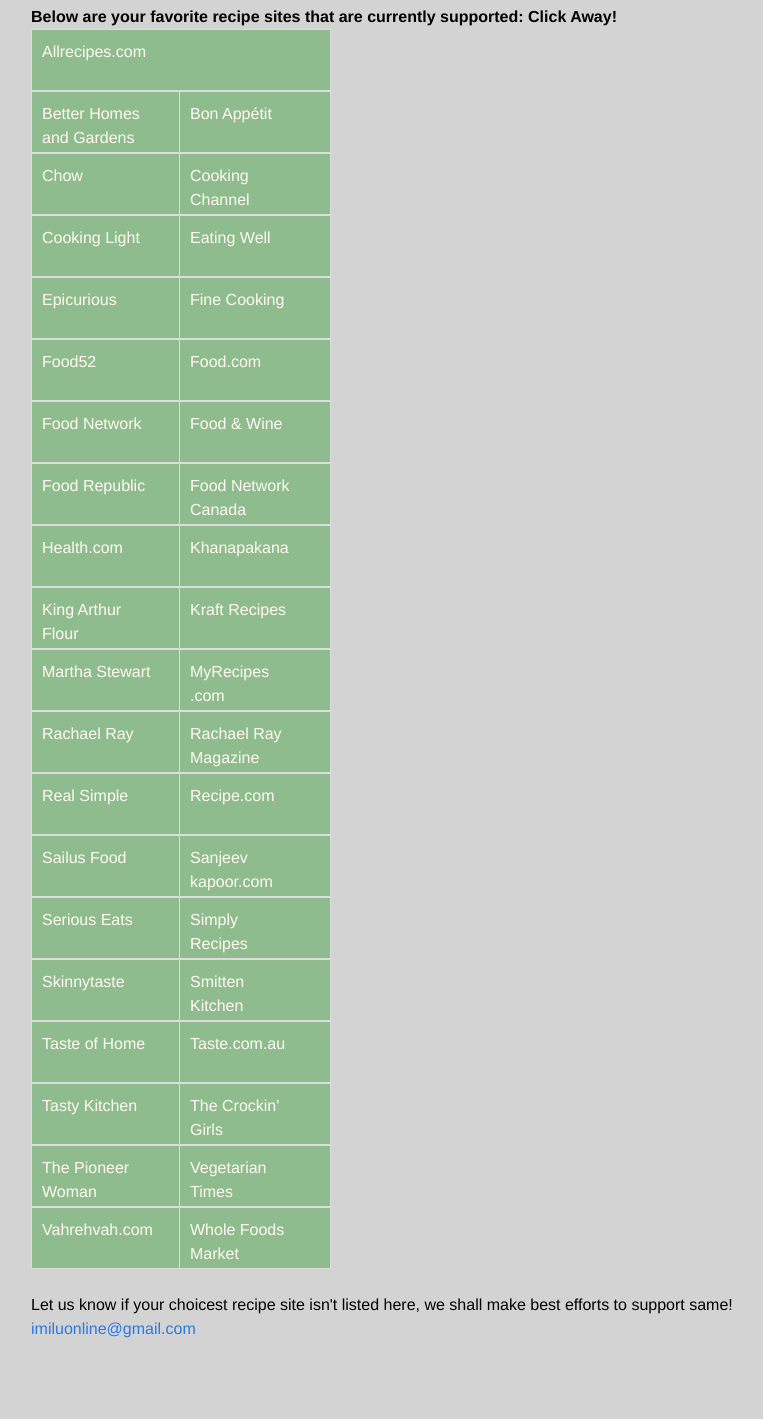
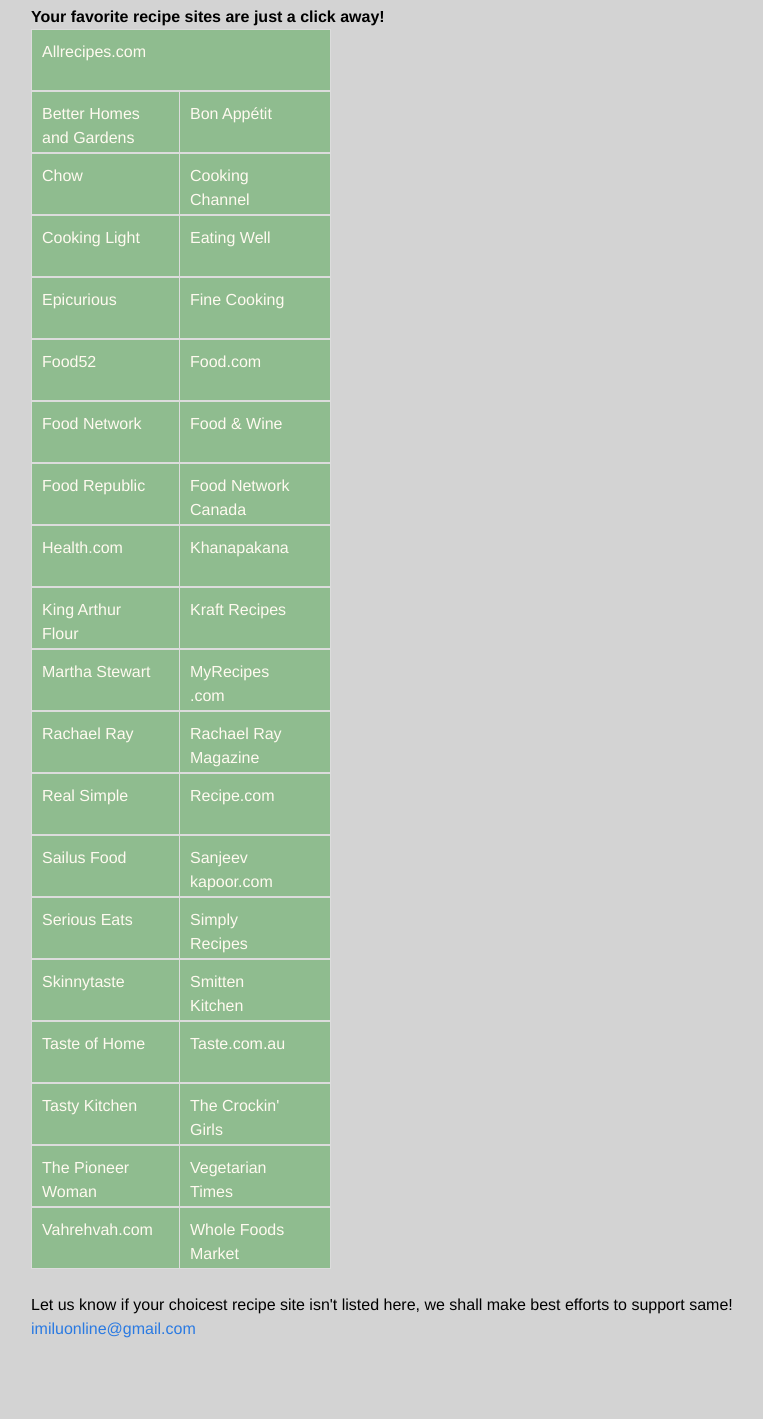
Before and after one commit to miluonline/miluworkslive, a Jekyll site: the page built from supported-recipe-sites.html, in a window 1280 px wide. Shown: the whole page, without its empty margins (209-972 px from the left). Built offline with Jekyll 4.4.1, drawn with Linux system fonts in a browser that asks for light colours.

```diff
--- a/supported-recipe-sites.html
+++ b/supported-recipe-sites.html
@@ -1,7 +1,7 @@
 ---
 layout: recipe_default
 ---
-<b>Below are your favorite recipe sites that are currently supported: Click Away!</b><br>
+<b>Your favorite recipe sites are just a click away!</b><br>
 
 <ul class='recipe-rows'>
 	<li class='recipe-row1'><a href="http://allrecipes.com">Allrecipes.com</a></li>
```
